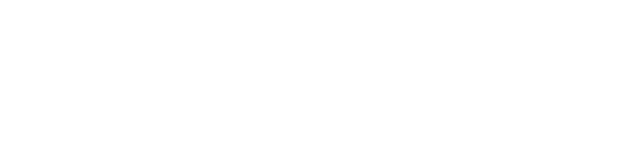
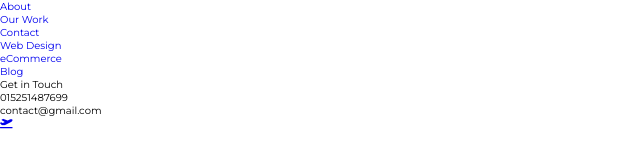
Before and after one commit to Christiano0407/Vanilla_Hamburger_Javascript, a website: page src/html/index.html in a window 1280 px wide. Shown: the whole page, without its empty margins (0-640 px from the left). Drawn offline with Linux system fonts and the light colour scheme; a web font is replaced by a local one.

Commit message:
project01

```diff
--- a/src/css/style.css
+++ b/src/css/style.css
@@ -1,4 +1,30 @@
-* {
+:root {
+         /*==Color Base==*/
+    --clr-base: #7135F2;
+    --clr-secondary: #05AFF2;
+    --clr-complementaryOne: #05C7F2;
+    --clr-complementaryTwo: #05DBF2;
+    --clr-Three: #F2B29B;
+
+        /*==Fonts/sizes==*/
+    --fontBase: 'Montserrat', sans-serif;
+
+    --font-size-small: 1.2rem;
+    --font-size-medium: 1.5rem;
+    --font-size-tall: 1.8rem;
+    --font-size-title: 2.4rem;
+
+    --headLine1: bold 95px/153.71px var(--fontBase);
+    --headLine2: bold 59px/95px var(--fontBase);
+    --headLine3: bold 48px/77px var(--fontBase);
+    --headLine4: bold 34px/55px var(--fontBase);
+    --headLine5: bold 24px/38px var(--fontBase);
+    --body1:  16px/25px var(--fontBase);
+    --body2:  14px/22px var(--fontBase);
+    --button: bold 14px/22px var(--fontTwo);
+    --caption:  12px/19px var(--fontTwo);
+}
+*,::before,::after {
     margin: 0;
     padding: 0;
     box-sizing: border-box;
@@ -21,3 +47,6 @@ img {
 button {
     outline: none;
 }
+body {
+    font-family: var(--fontBase);
+}
--- a/src/html/index.html
+++ b/src/html/index.html
@@ -7,13 +7,44 @@
     <meta name="description" content="Vanilla Menu Hamburger | Digital Web.">
     <meta name="robots" content="index,follow">
     <link rel="icon" type="image/png" sizes="32*32" href="../assets/icons/elementor-brands.svg">
-    <link rel="stylesheet" href="https://cdnjs.cloudflare.com/ajax/libs/font-awesome/5.15.1/css/all.min.css"/>
     <link rel="stylesheet" href="https://use.typekit.net/eoy0gzf.css">
+    <link rel="preconnect" href="https://fonts.gstatic.com">
+    <link href="https://fonts.googleapis.com/css2?family=Montserrat:wght@400;500;700&display=swap" rel="stylesheet">
+    <link rel="stylesheet" href="https://cdnjs.cloudflare.com/ajax/libs/font-awesome/5.15.3/css/all.min.css" integrity="sha512-iBBXm8fW90+nuLcSKlbmrPcLa0OT92xO1BIsZ+ywDWZCvqsWgccV3gFoRBv0z+8dLJgyAHIhR35VZc2oM/gI1w==" crossorigin="anonymous" referrerpolicy="no-referrer" />
+    <link rel="stylesheet" href="../css/style.css">
     <title>Menu Hamburger || Vanilla Javascript || Site Web || Chris04.com</title>
 </head>
 <body>
 
+    <div class="menu-toggle">
+        <span></span>
+        <span></span>
+        <span></span>
+    </div>
 
+    <nav class="nav">
+
+        <div class="nav-left">
+            <ul>
+                <li class="nav-link"><a href="#" class="large">About</a></li>
+                <li class="nav-link"><a href="#" class="large">Our Work</a></li>
+                <li class="nav-link"><a href="#" class="large">Contact</a></li>
+                <li class="nav-link"><a href="#" class="small">Web Design</a></li>
+                <li class="nav-link"><a href="#" class="small">eCommerce</a></li>
+                <li class="nav-link"><a href="#" class="small">Blog</a></li>
+            </ul>
+
+            <div class="conatct">
+                <p class="large">Get in Touch</p>
+                <p class="small">015251487699</p>
+                <p class="small">contact@gmail.com</p>
+            </div>
+        </div>
+        <div class="nav-right"></div>
+    </nav>
+
+   <!--  <div class="logo"><i class="fa-solid fa-play"></i></div> -->
+   <div class="logo"><a href="#"><i class="fas fa-plane-departure"></i></a></div>
     <script src="../js/index.js" type="module"></script>
 </body>
 </html>
```
